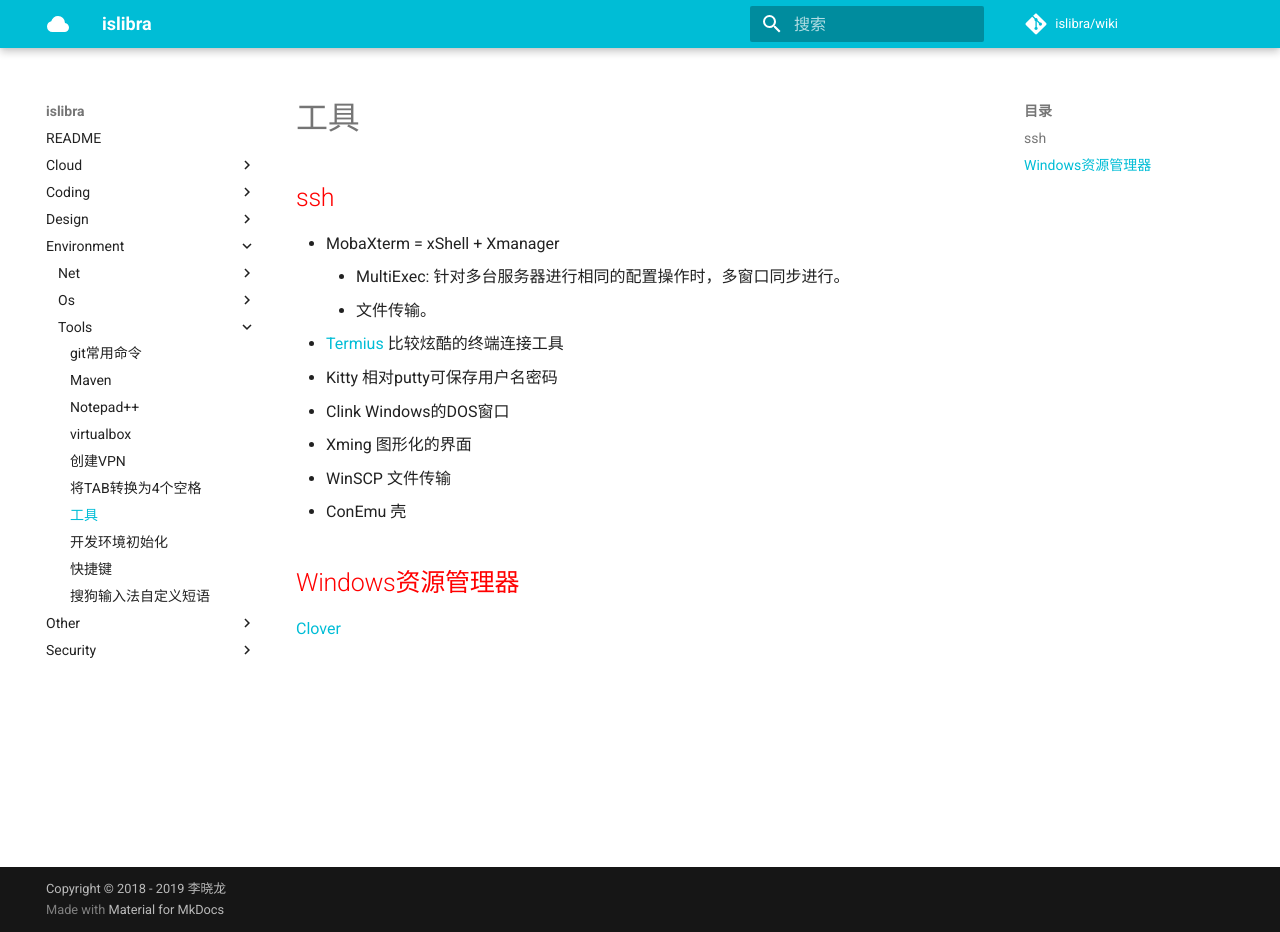
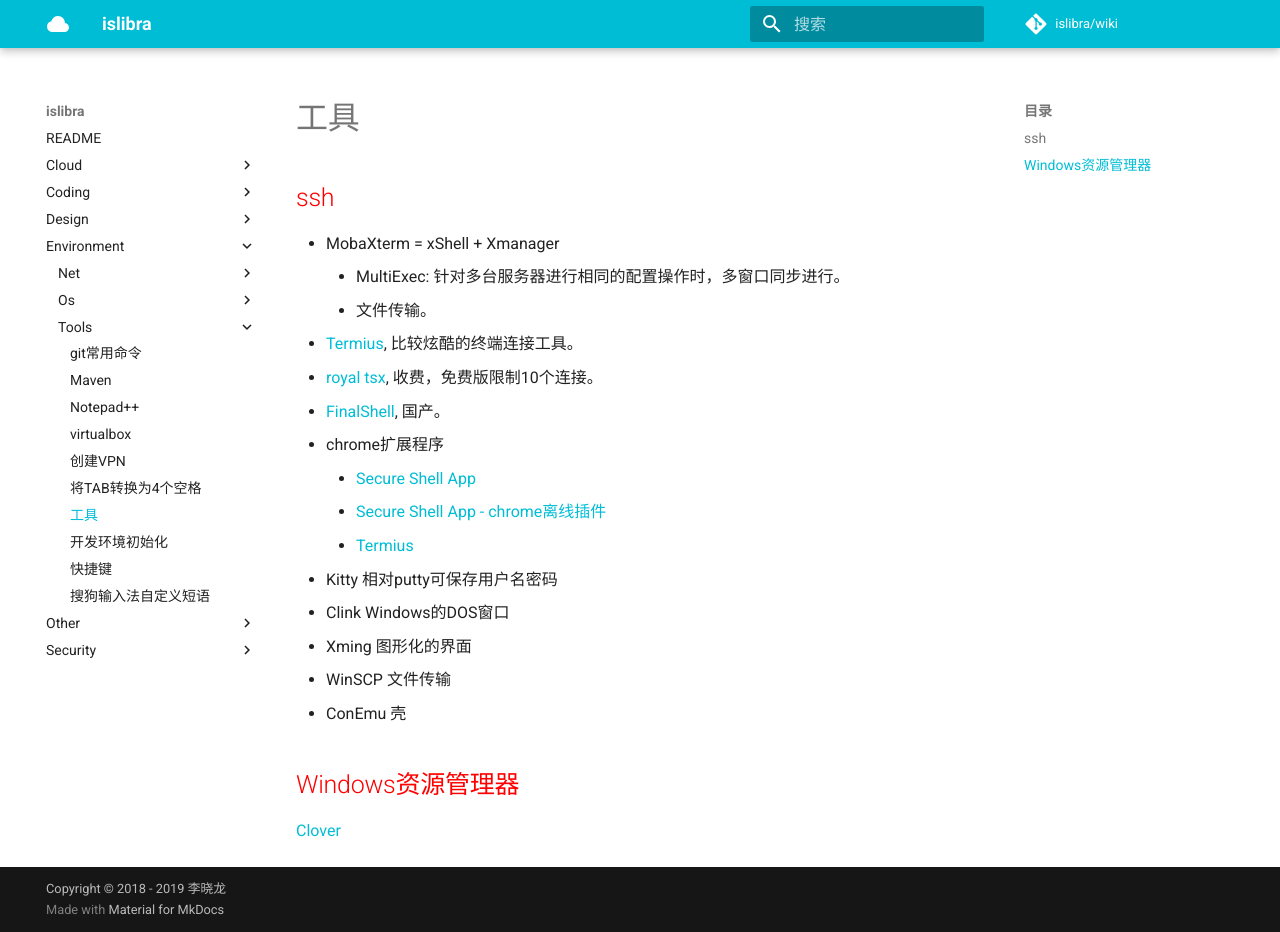
Before and after one commit to islibra/wiki, an MkDocs documentation site: the page built from docs/environment/tools/工具.md, in a window 1280 px wide and 932 px high. Built offline with MkDocs 1.6.1 and Material for MkDocs 9.7.7, drawn with Linux system fonts in a browser that asks for light colours; comment, search, counter and statistics services are not loaded.

Commit message:
Update 工具.md

```diff
--- a/docs/environment/tools/工具.md
+++ b/docs/environment/tools/工具.md
@@ -5,7 +5,13 @@
 + MobaXterm = xShell + Xmanager
     - MultiExec: 针对多台服务器进行相同的配置操作时，多窗口同步进行。
     - 文件传输。
-+ [Termius](https://termius.com/) 比较炫酷的终端连接工具
++ [Termius](https://termius.com/), 比较炫酷的终端连接工具。
++ [royal tsx](https://www.royalapps.com/ts/mac/features), 收费，免费版限制10个连接。
++ [FinalShell](http://www.hostbuf.com/), 国产。
++ chrome扩展程序
+    - [Secure Shell App](https://chrome.google.com/webstore/detail/secure-shell-app/pnhechapfaindjhompbnflcldabbghjo?utm_source=chrome-app-launcher-info-dialog)
+    - [Secure Shell App - chrome离线插件](http://chromecj.com/productivity/2019-04/2156.html)
+    - [Termius](https://chrome.google.com/webstore/detail/termius-ssh-client/fjcdjmmkgnkgihjnlbgcdamkadlkbmam?utm_source=chrome-app-launcher-info-dialog)
 + Kitty 相对putty可保存用户名密码
 + Clink Windows的DOS窗口
 + Xming 图形化的界面
```
